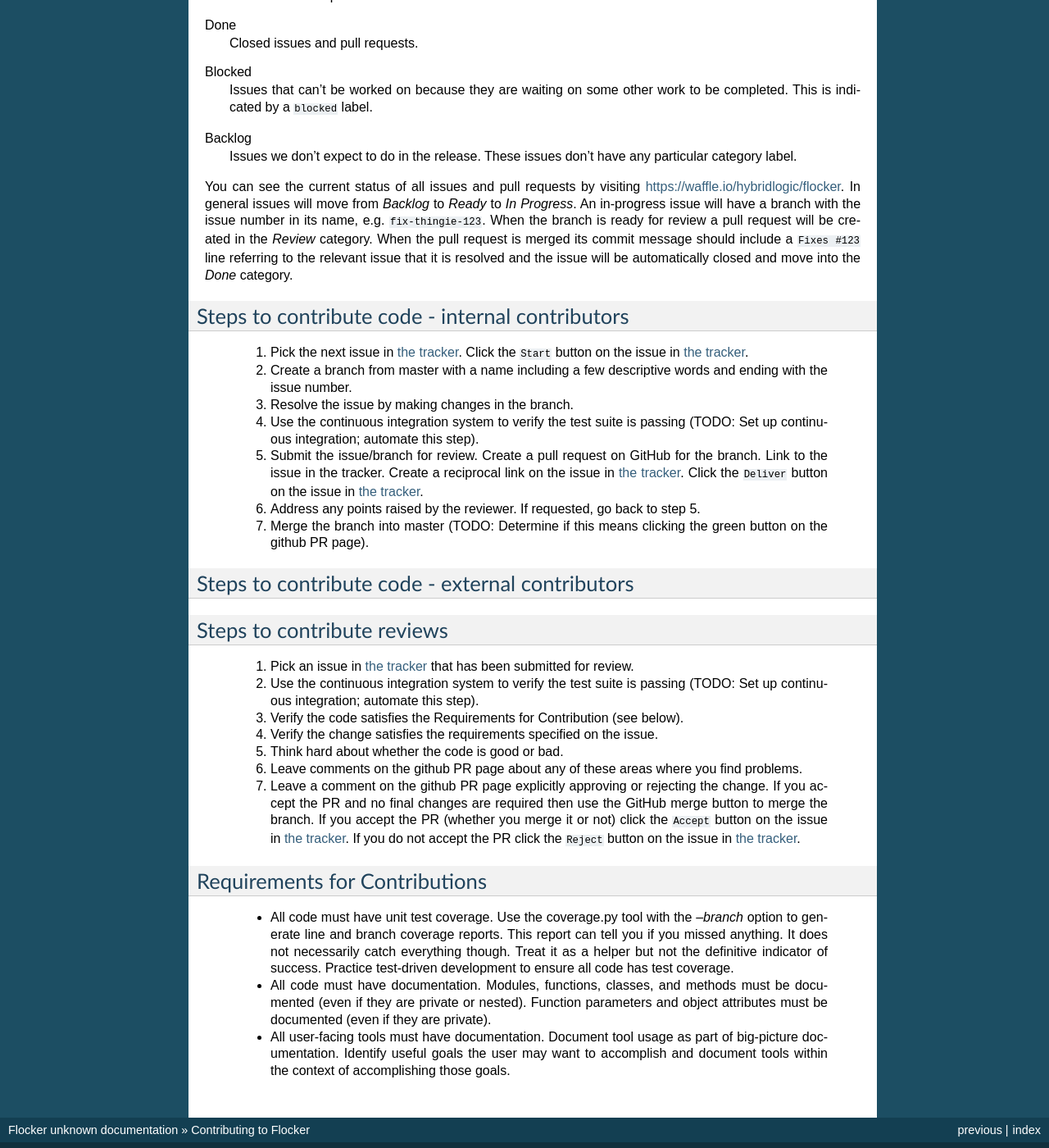
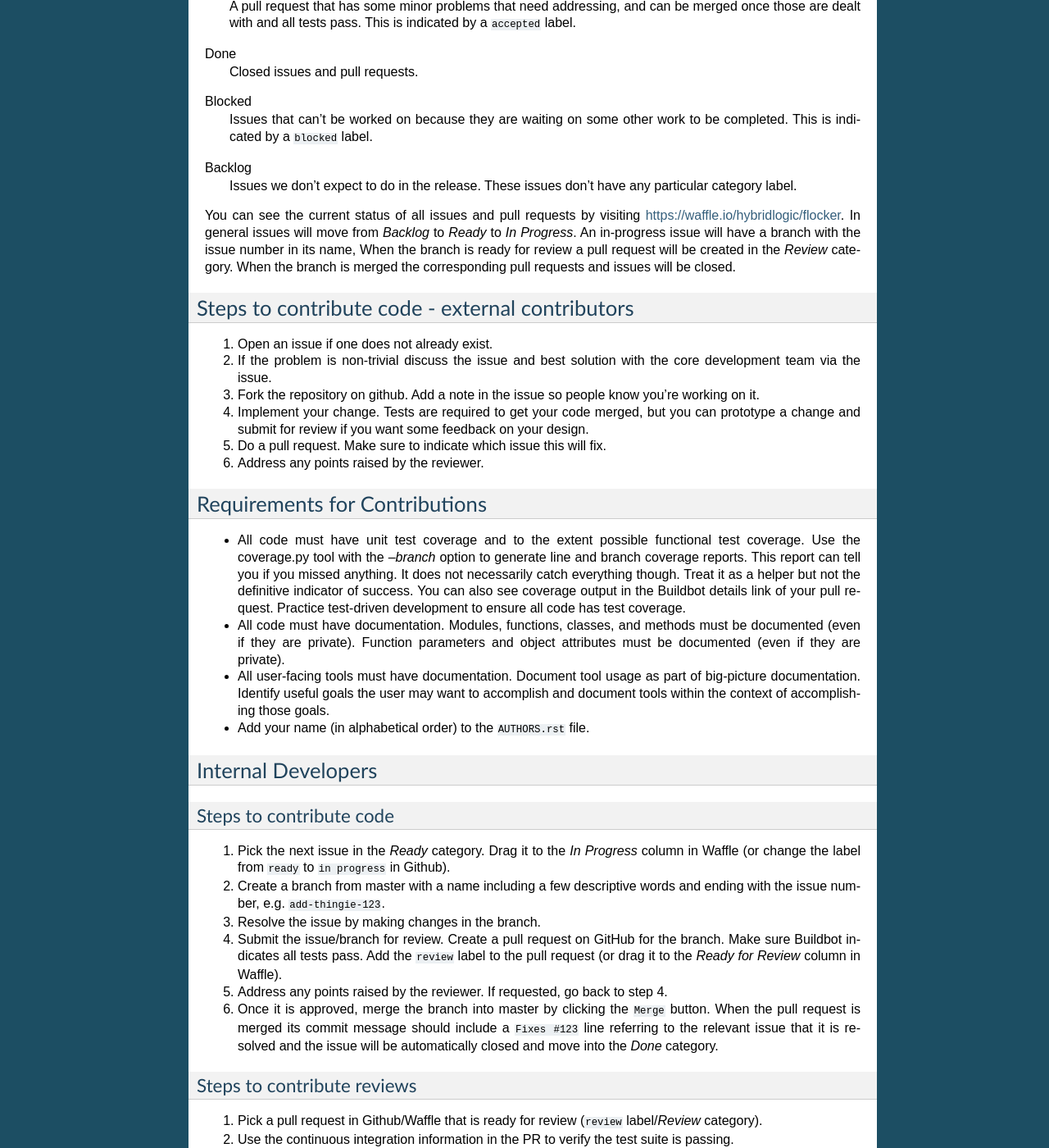
Before and after one commit to ClusterHQ/flocker, a Sphinx documentation site: the page built from docs/contributing.rst, in a window 1280 px wide and 1400 px high, scrolled down 1539 px. Shown: the whole window at 82% size. Built offline with Sphinx 7.4.7, drawn with Linux system fonts in a browser that asks for light colours; some of the changed text lies outside the part shown.

Commit message:
AUTHORS, update contribution instructions for internal and external contributors.

```diff
--- a/CONTRIBUTING.rst
+++ b/CONTRIBUTING.rst
@@ -53,7 +53,7 @@ You can run all unit tests by doing::
    $ tox
 
 Functional tests require ``ZFS``, ``geard`` and ``docker`` to be installed and in the case of the latter two running as well.
-In addition, ``tox`` needs to be run as root.
+In addition, ``tox`` needs to be run as root::
 
    $ sudo tox
 
@@ -73,15 +73,18 @@ Ready
 
 In Progress
     Such issues are assigned to the developer who is currently working on them.
+    This is indicated by a ``in progress`` label.
     When the code is ready for review a new pull request is opened.
     The pull request is added to the *Review* category.
 
-Review
+Ready for Review
     A pull request that is ready to be reviewed.
+    This is indicated by a ``review`` label.
     A reviewer can move it to the *In Progress* category or the *Approved* category.
 
 Passed Review
     A pull request that has some minor problems that need addressing, and can be merged once those are dealt with and all tests pass.
+    This is indicated by a ``accepted`` label.
 
 Done
     Closed issues and pull requests.
@@ -97,73 +100,93 @@ Backlog
 
 You can see the current status of all issues and pull requests by visiting https://waffle.io/hybridlogic/flocker.
 In general issues will move from *Backlog* to *Ready* to *In Progress*.
-An in-progress issue will have a branch with the issue number in its name, e.g. ``fix-thingie-123``.
+An in-progress issue will have a branch with the issue number in its name,
 When the branch is ready for review a pull request will be created in the *Review* category.
-When the pull request is merged its commit message should include a ``Fixes #123`` line referring to the relevant issue that it is resolved and the issue will be automatically closed and move into the *Done* category.
-
-
-Steps to contribute code - internal contributors
-================================================
-
-    1. Pick the next issue in `the tracker <https://www.pivotaltracker.com/n/projects/1069998>`_.
-       Click the ``Start`` button on the issue in `the tracker`_.
-
-    2. Create a branch from master with a name including a few descriptive words and ending with the issue number.
-
-    3. Resolve the issue by making changes in the branch.
-
-    4. Use the continuous integration system to verify the test suite is passing (TODO: Set up continuous integration; automate this step).
-
-    5. Submit the issue/branch for review.
-       Create a pull request on GitHub for the branch.
-       Link to the issue in the tracker.
-       Create a reciprocal link on the issue in `the tracker`_.
-       Click the ``Deliver`` button on the issue in `the tracker`_.
-
-    6. Address any points raised by the reviewer.
-       If requested, go back to step 5.
-
-    7. Merge the branch into master (TODO: Determine if this means clicking the green button on the github PR page).
+When the branch is merged the corresponding pull requests and issues will be closed.
 
 
 Steps to contribute code - external contributors
 ================================================
 
+1. Open an issue if one does not already exist.
 
-Steps to contribute reviews
-===========================
+2. If the problem is non-trivial discuss the issue and best solution with the core development team via the issue.
 
-    1. Pick an issue in `the tracker`_ that has been submitted for review.
+3. Fork the repository on github.
+   Add a note in the issue so people know you're working on it.
 
-    2. Use the continuous integration system to verify the test suite is passing (TODO: Set up continuous integration; automate this step).
+4. Implement your change.
+   Tests are required to get your code merged, but you can prototype a change and submit for review if you want some feedback on your design.
 
-    3. Verify the code satisfies the Requirements for Contribution (see below).
+5. Do a pull request.
+   Make sure to indicate which issue this will fix.
 
-    4. Verify the change satisfies the requirements specified on the issue.
+6. Address any points raised by the reviewer.
 
-    5. Think hard about whether the code is good or bad.
-
-    6. Leave comments on the github PR page about any of these areas where you find problems.
-
-    7. Leave a comment on the github PR page explicitly approving or rejecting the change.
-       If you accept the PR and no final changes are required then use the GitHub merge button to merge the branch.
-       If you accept the PR (whether you merge it or not) click the ``Accept`` button on the issue in `the tracker`_.
-       If you do not accept the PR click the ``Reject`` button on the issue in `the tracker`_.
 
 Requirements for Contributions
 ==============================
 
-    * All code must have unit test coverage.
-      Use the coverage.py tool with the `--branch` option to generate line and branch coverage reports.
-      This report can tell you if you missed anything.
-      It does not necessarily catch everything though.
-      Treat it as a helper but not the definitive indicator of success.
-      Practice test-driven development to ensure all code has test coverage.
+* All code must have unit test coverage and to the extent possible functional test coverage.
+  Use the coverage.py tool with the `--branch` option to generate line and branch coverage reports.
+  This report can tell you if you missed anything.
+  It does not necessarily catch everything though.
+  Treat it as a helper but not the definitive indicator of success.
+  You can also see coverage output in the Buildbot details link of your pull request.
+  Practice test-driven development to ensure all code has test coverage.
 
-    * All code must have documentation.
-      Modules, functions, classes, and methods must be documented (even if they are private or nested).
-      Function parameters and object attributes must be documented (even if they are private).
+* All code must have documentation.
+  Modules, functions, classes, and methods must be documented (even if they are private).
+  Function parameters and object attributes must be documented (even if they are private).
 
-    * All user-facing tools must have documentation.
-      Document tool usage as part of big-picture documentation.
-      Identify useful goals the user may want to accomplish and document tools within the context of accomplishing those goals.
+* All user-facing tools must have documentation.
+  Document tool usage as part of big-picture documentation.
+  Identify useful goals the user may want to accomplish and document tools within the context of accomplishing those goals.
+
+* Add your name (in alphabetical order) to the ``AUTHORS.rst`` file.
+
+
+Internal Developers
+===================
+
+Steps to contribute code
+^^^^^^^^^^^^^^^^^^^^^^^^
+
+1. Pick the next issue in the *Ready* category.
+   Drag it to the *In Progress* column in Waffle (or change the label from ``ready`` to ``in progress`` in Github).
+
+2. Create a branch from master with a name including a few descriptive words and ending with the issue number, e.g. ``add-thingie-123``.
+
+3. Resolve the issue by making changes in the branch.
+
+4. Submit the issue/branch for review.
+   Create a pull request on GitHub for the branch.
+   Make sure Buildbot indicates all tests pass.
+   Add the ``review`` label to the pull request (or drag it to the *Ready for Review* column in Waffle).
+
+5. Address any points raised by the reviewer.
+   If requested, go back to step 4.
+
+6. Once it is approved, merge the branch into master by clicking the ``Merge`` button.
+   When the pull request is merged its commit message should include a ``Fixes #123`` line referring to the relevant issue that it is resolved and the issue will be automatically closed and move into the *Done* category.
+
+
+Steps to contribute reviews
+^^^^^^^^^^^^^^^^^^^^^^^^^^^
+
+1. Pick a pull request in Github/Waffle that is ready for review (``review`` label/*Review* category).
+
+2. Use the continuous integration information in the PR to verify the test suite is passing.
+
+3. Verify the code satisfies the Requirements for Contribution (see above).
+
+4. Verify the change satisfies the requirements specified on the issue.
+
+5. Think hard about whether the code is good or bad.
+
+6. Leave comments on the github PR page about any of these areas where you find problems.
+
+7. Leave a comment on the github PR page explicitly approving or rejecting the change.
+   If you accept the PR and no final changes are required then use the GitHub merge button to merge the branch.
+   If you accept the PR but changes are needed move it to the *Review Passed* column in Waffle or change its label from ``review`` to ``approved``.
+   If you do not accept the PR move it to the *In Progress* column in Waffle or change its label from ``review`` to ``in progress``.
--- /dev/null
+++ b/docs/authors.rst
@@ -0,0 +1 @@
+.. include:: ../AUTHORS.rst
--- a/docs/index.rst
+++ b/docs/index.rst
@@ -14,6 +14,7 @@ Contents:
    architecture/index
    volume/index
    contributing
+   authors
 
 Indices and tables
 ==================
```
Also changed, not shown: AUTHORS.rst (added, +9 -0 lines).
